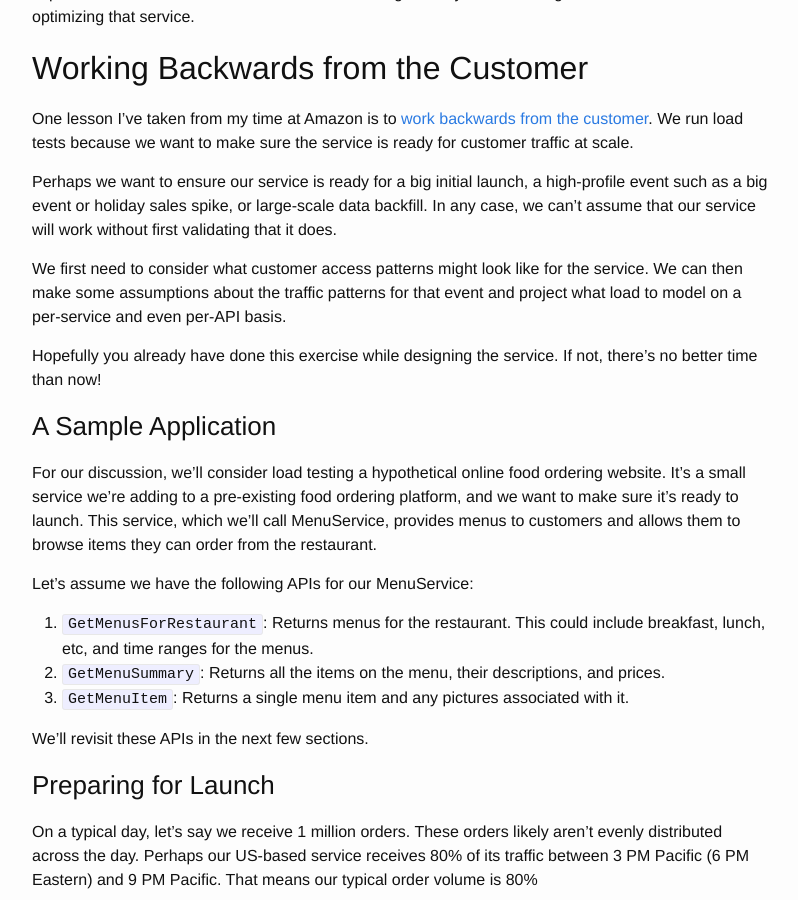
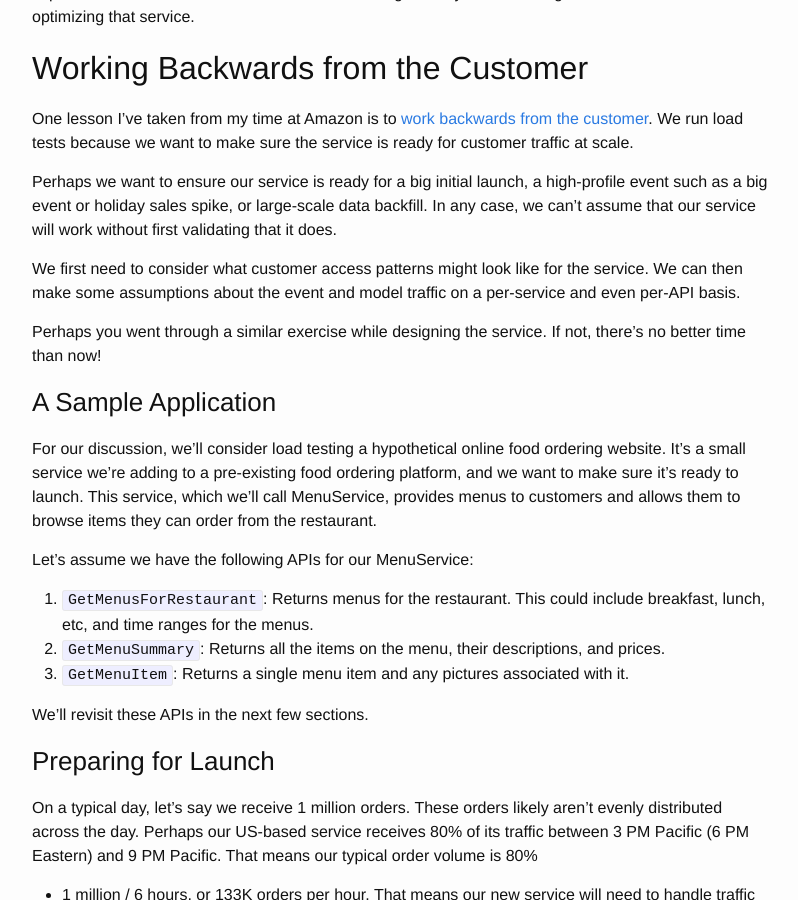
Before and after one commit to kevinlondon/kevinlondon.github.io, a Jekyll site: the page built from _posts/2022-01-13-load-testing-guide.md, in a window 1280 px wide and 900 px high, scrolled down 696 px. Shown: the whole window, without its empty margins (238-1036 px from the left). Built offline with Jekyll 4.4.1, drawn with Linux system fonts in a browser that asks for light colours; comment, search, counter and statistics services are not loaded.

Commit message:
Less judgey wording

```diff
--- a/_posts/2022-01-13-load-testing-guide.md
+++ b/_posts/2022-01-13-load-testing-guide.md
@@ -48,11 +48,10 @@ first validating that it
 does.
 
 We first need to consider what customer access patterns might look like for the
-service. We can then make some assumptions about the traffic patterns for that
-event and project what load to model on a per-service and even
-per-API basis.
+service. We can then make some assumptions about the event
+and model traffic on a per-service and even per-API basis.
 
-Hopefully you already have done this exercise while designing the service. If not,
+Perhaps you went through a similar exercise while designing the service. If not,
 there's no better time than now!
 
 ### A Sample Application
```
